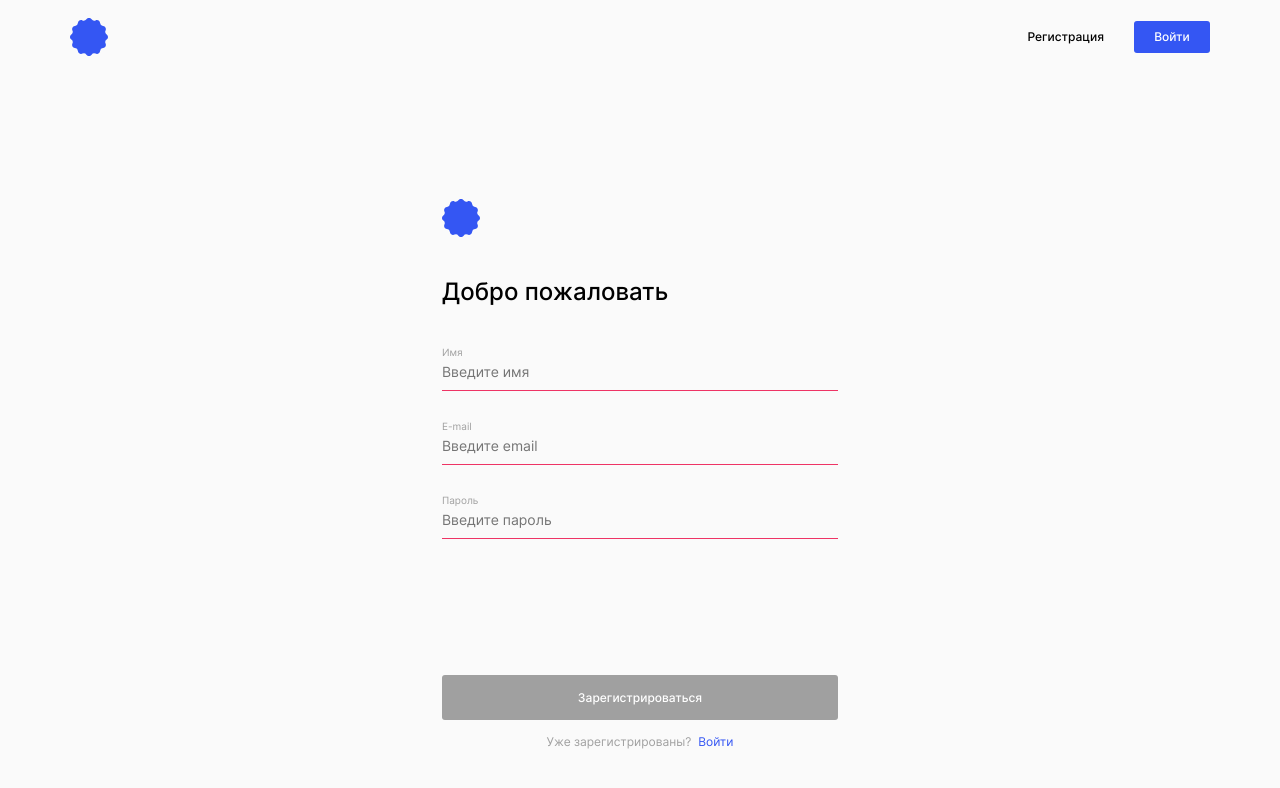
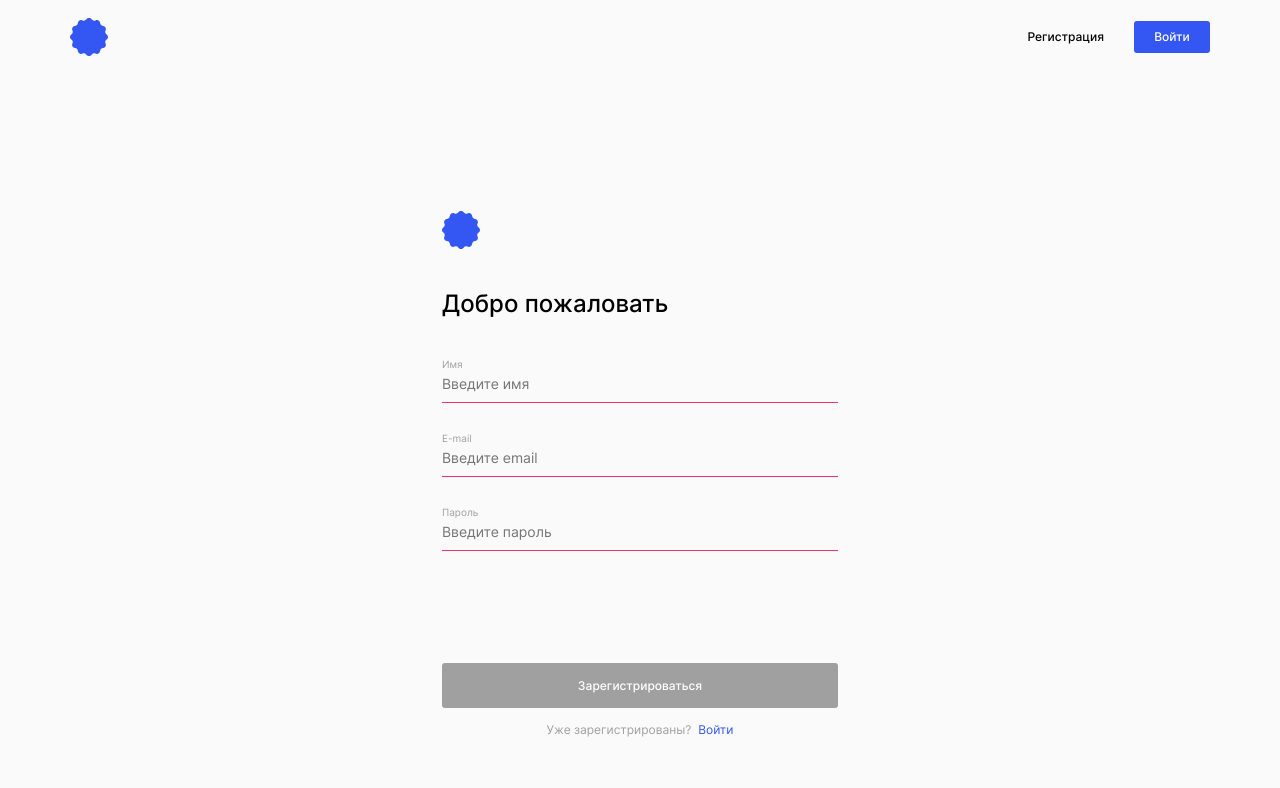
Before and after one commit to AzizJP/movies-explorer-frontend, a React (Create React App) app: page /signup in a window 1280 px wide. Shown: the top 788 px of the page. Built offline with nearby package versions, Linux system fonts and the light colour scheme.

Commit message:
fixed: fix preloader

```diff
--- a/src/components/Auth/AuthFooter/AuthFooter.css
+++ b/src/components/Auth/AuthFooter/AuthFooter.css
@@ -2,7 +2,7 @@
   display: flex;
   flex-direction: column;
   align-items: center;
-  padding: 9.8125rem 0 1.875rem;
+  padding: 8.3125rem 0 1.875rem;
   width: 100%;
   max-width: 24.75rem;
   gap: 0.875rem;
@@ -51,6 +51,6 @@
 @media screen and (min-width: 768px) {
   .auth__footer {
     width: 100%;
-    padding: 4.3125rem 0 0;
+    padding: 2.8125rem 0 0;
   }
 }
--- a/src/components/Movies/SearchForm/SearchForm.jsx
+++ b/src/components/Movies/SearchForm/SearchForm.jsx
@@ -76,10 +76,12 @@ const SearchForm = memo(
       evt => {
         evt.preventDefault();
         if (!isValid['search']) {
+          handleLoadingChange(false);
           handleErrorMessageChange(errors['search']);
           return handleInfoTooltip();
         }
         if (path.pathname === '/movies') {
+          handleLoadingChange(true);
           MoviesApi.getContent()
             .then(res => {
               if (!res) {
@@ -88,11 +90,12 @@ const SearchForm = memo(
                 );
               }
               if (res) {
-                handleLoadingChange(true);
+                handleLoadingChange(false);
                 filterMovies(res);
               }
             })
             .catch(err => {
+              handleLoadingChange(false);
               handleErrorMessageChange('Что-то пошло не так!');
               handleInfoTooltip();
             })
```
